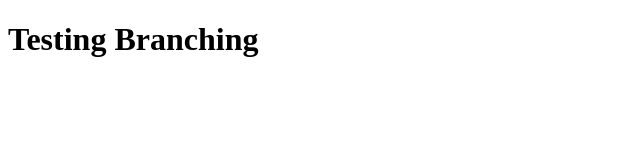
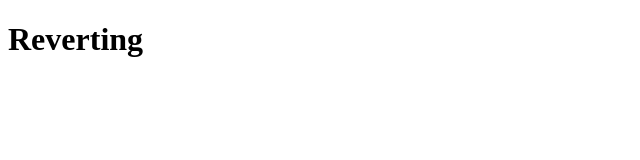
Before and after one commit to amgoni/git_test, a plain HTML site: page index.html in a window 1280 px wide. Shown: the whole page, without its empty margins (0-640 px from the left). Drawn offline with Linux system fonts and the light colour scheme.

Commit message:
second commit

```diff
--- a/index.html
+++ b/index.html
@@ -6,6 +6,6 @@
     <title>Document</title>
   </head>
   <body>
-    <h1>Testing Branching</h1>
+    <h1>Reverting</h1>
   </body>
 </html>
```
